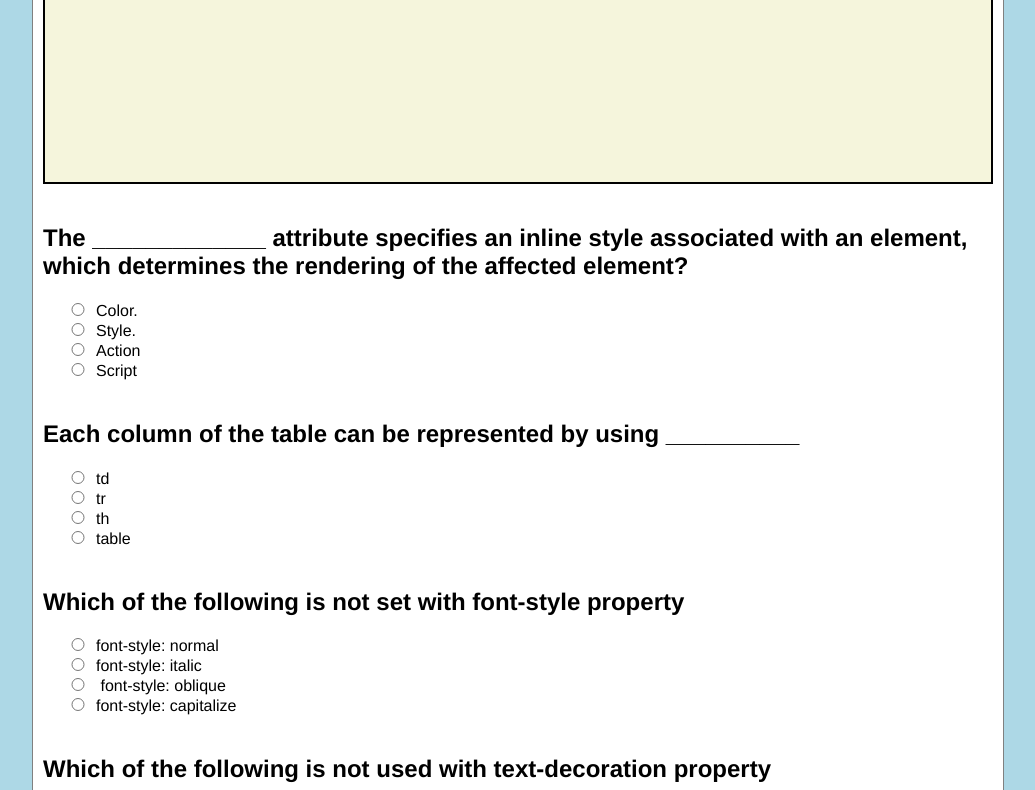
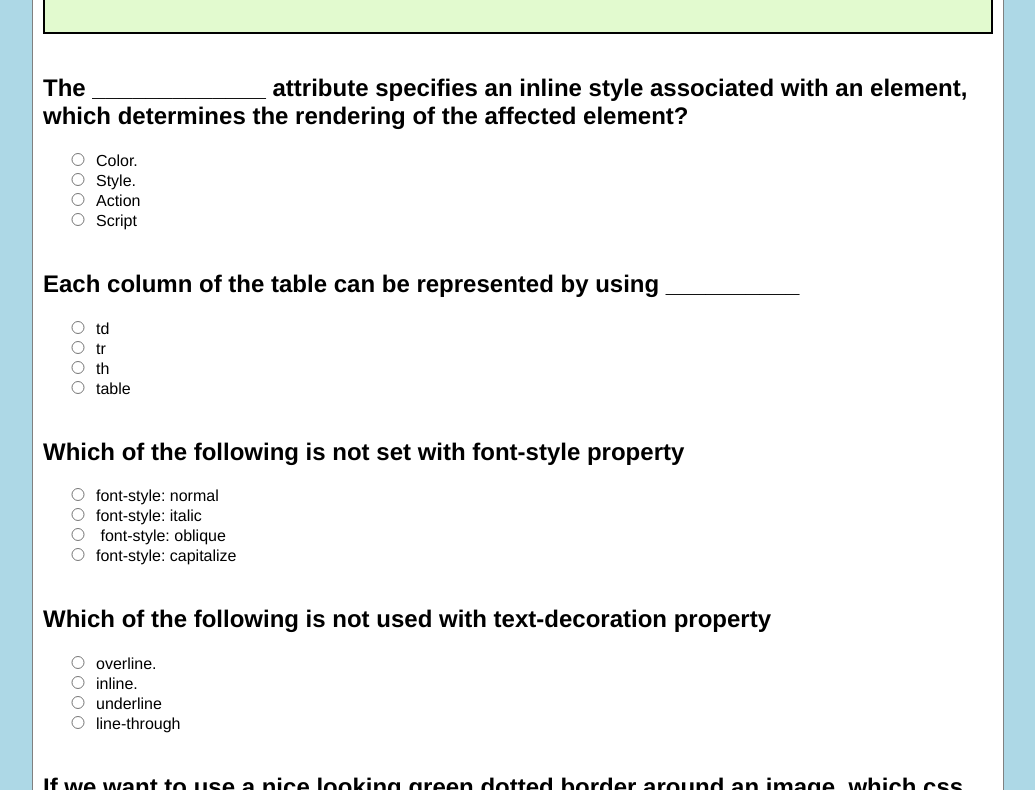
Before and after one commit to mobsapp/theweb, a plain HTML site: page quiz2.html in a window 1280 px wide. Shown: the part 99-889 px from the top of the page, without its empty margins (122-1157 px from the left). Drawn offline with Linux system fonts and the light colour scheme.

Commit message:
background changes

```diff
--- a/quiz2.html
+++ b/quiz2.html
@@ -22,8 +22,8 @@ border-radius: 10px;
 margin-top: 0;
 border: 2px solid black;
 padding: 5px;
-height: 250px;
-background: beige;
+height: 100px;
+background: #e2facf;
 color: white;
 }
 
```
